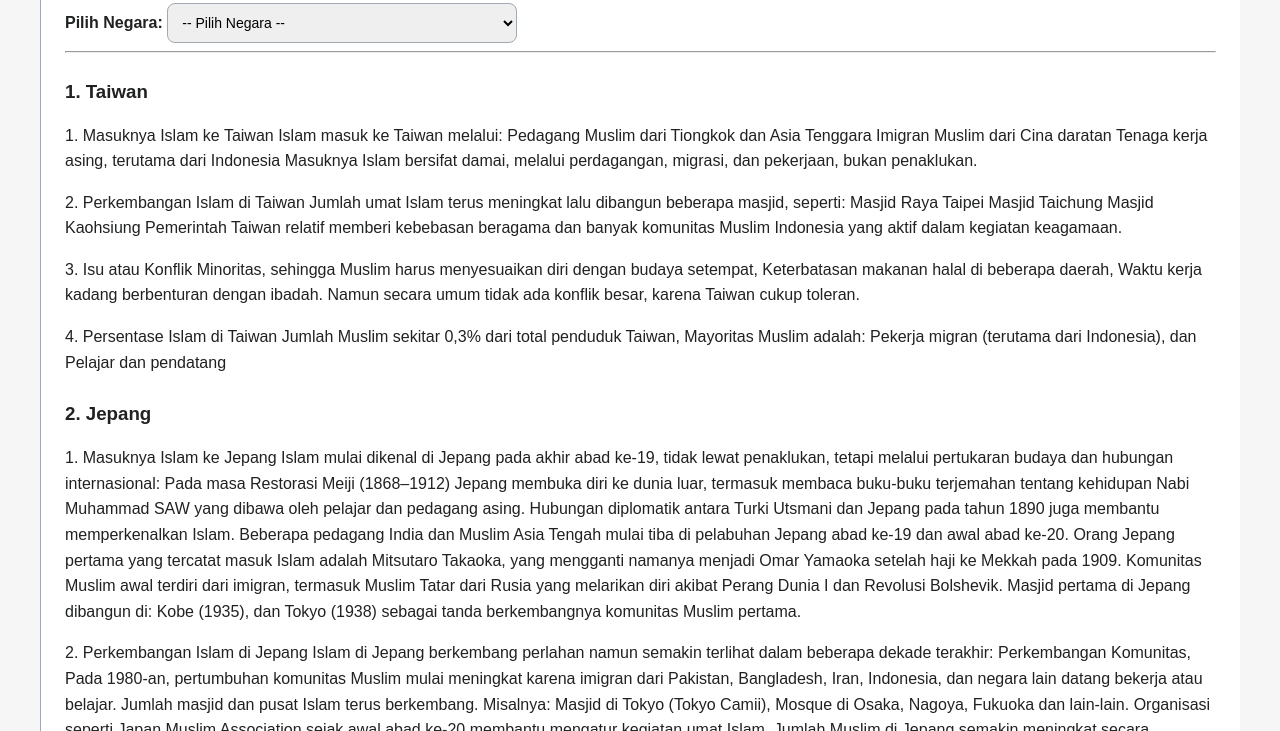
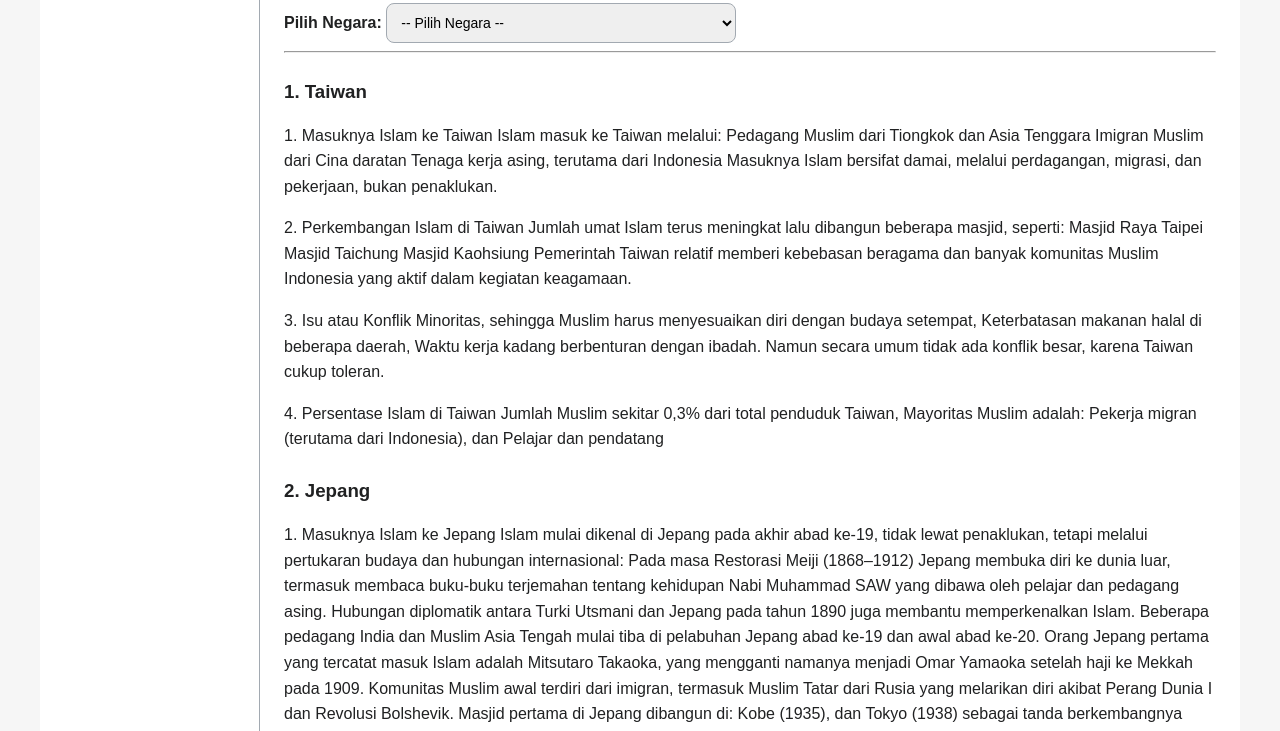
Before and after one commit to fakhriker/Pengetahuan, a plain HTML site: page ski.html in a window 1280 px wide. Shown: the part 263-994 px from the top of the page. Drawn offline with Linux system fonts and the light colour scheme.

Commit message:
Update ski.html

```diff
--- a/ski.html
+++ b/ski.html
@@ -11,6 +11,8 @@
 </head>
 <body>
 
+<div id="overlay" onclick="closeSidebar()"></div>
+
 <header class="header-ski">
   <div class="menu-btn" onclick="toggleSidebar()">☰</div>
   <h1 onclick="location.reload()" style="cursor:pointer;">MiniWiki</h1>
@@ -21,7 +23,7 @@
 </div>
 
 <div class="container">
-  <nav id="sidebar" class="collapsed">
+  <nav id="sidebar">
     <h3>Daftar Topik</h3>
     <ul>
       <li><a href="index.html">Beranda</a></li>
@@ -29,8 +31,6 @@
       <li><a href="informatika.html">Informatika</a></li>
     </ul>
   </nav>
-
-  <div id="overlay" onclick="closeSidebar()"></div>
 
   <main>
     <h2>SKI</h2>
```
